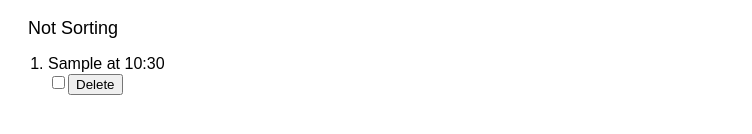
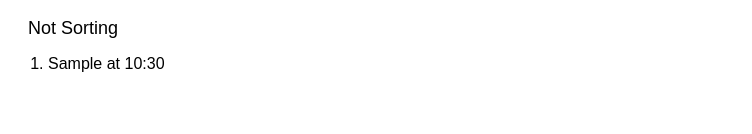
Before and after one commit to housemax77/todo-app-react, a React (Create React App) app: page / in a window 1280 px wide. Both pictures are taken after typing "Sample", "10:30" into the empty fields and a click on the input "Add To Do". Shown: the part 186-320 px from the top of the page, without its empty margins (0-752 px from the left). Built offline with nearby package versions, Linux system fonts and the light colour scheme.

Commit message:
Revert "Checkbox"

```diff
--- a/src/App.js
+++ b/src/App.js
@@ -7,71 +7,55 @@ export function App() {
   const [time, setTime] = useState("");
   // the list of todos already entered
   const [toDos, setToDos] = useState([]);
+  //setCount is a function that is setting the variable count which is by default 0
 
   function createCheckBox(toDo, index) {
+    debugger;
     return (
       <input
         type="checkBox"
         id={"checkBox-" + index}
-        aria-label={`Did you ${toDo.toDo}?`}
+        aria-label={`Did you ${toDo}?`}
         onClick={(event) => {
+          debugger;
           const updatedToDos = toDos.map((toDo, index) => {
             // use id to determine which toDo to edit event.target.id
-            const todoIndex = event.target.id.split("-")[1];
-            if (todoIndex === index.toString()) {
+            const splitId = event.target.id.split("-");
+            const indexToString = index.toString();
+            if (splitId[1] === indexToString) {
+              debugger;
               const toDoCopy = { ...toDo };
-              toDoCopy.done = !toDoCopy.done;
+              if (toDoCopy.done === true) {
+                toDoCopy.done = false;
+              } else {
+                toDoCopy.done = true;
+              }
               return toDoCopy;
             } else {
               return toDo;
             }
           });
+          debugger;
           setToDos(updatedToDos);
         }}
       ></input>
     );
   }
 
-  function createDeleteButton(toDo, indexForId) {
+  function renderToDo(toDo, index) {
+    if (!toDo.editing) {
+      if (toDo.done) {
+        <div className="checked">
+          {
+            toDo.toDo + " at " + toDo.time
+            // + createCheckBox(toDo, index)
+          }{" "}
+        </div>;
+      } else {
         return (
-      <button
-        className="deleteButton"
-        type="submit"
-        id={"submitButton-" + indexForId}
-        aria-label={`Delete ${toDo.toDo} To Do?`}
-        onClick={(event) => {
-          const userConfirmedDelete = window.confirm(
-            "Do you want to delete " + toDo.toDo + "?"
-          );
-          if (!userConfirmedDelete) return false;
-          const filteredToDos = toDos.filter(
-            (element, index) => index !== indexForId
-          );
-          setToDos(filteredToDos);
-          document.getElementsByTagName("li").innerHTML = "";
-          toDos.forEach((element, index) => renderToDo(element, index));
-        }}
-      >
-        Delete
-      </button>
-    );
-  }
-
-  function renderToDo(toDo, index) {
-    if (!toDo.editing && toDo.done) {
-      return (
-        <div aria-label={"To Do and time text " + index} className="checked">
-          {toDo.toDo + " at " + toDo.time}
-          {createCheckBox(toDo, index)}
-          {createDeleteButton(toDo, index)}{" "}
-        </div>
-      );
-    } else if (!toDo.editing) {
-      return (
-        <div>
           <div
             onClick={(event) => {
-              const toDosCopy = [...toDos];
+              const toDosCopy = [...toDos]; // copy array using array destructuring
               toDosCopy.forEach((element, index) => {
                 if (element.toDo === toDo.toDo) {
                   element.editing = true;
@@ -79,18 +63,15 @@ export function App() {
                 }
               });
               setToDos(toDosCopy);
+              debugger;
             }}
           >
             {toDo.toDo + " at " + toDo.time}
           </div>
-          {createCheckBox(toDo, index)}
-          {createDeleteButton(toDo, index)}
-        </div>
+          // createCheckBox(toDo, index)
         );
-    } else if (toDo.editing) {
-      return toDoInput(toDo, index);
       }
-    function toDoInput(toDo, index) {
+    }
     return (
       <>
         <div>
@@ -124,7 +105,9 @@ export function App() {
                 // use id to determine which toDo to edit event.target.id
                 const splitId = event.target.id.split("-");
                 const indexToString = index.toString();
+                debugger;
                 if (splitId[2] === indexToString) {
+                  debugger;
                   const timeCopy = { ...time };
                   timeCopy.time = event.target.value;
                   return timeCopy;
@@ -142,10 +125,7 @@ export function App() {
               const toDosCopy = [...toDos]; // copy array using array destructuring
               toDosCopy.forEach((element, index) => {
                 element.editing = false;
-                  if (
-                    element.toDo !== toDo.toDo ||
-                    element.time !== toDo.time
-                  ) {
+                if (element.toDo !== toDo.toDo || element.time !== toDo.time) {
                   toDosCopy.toDo = toDo.toDo;
                   toDosCopy.time = toDo.time;
                 }
@@ -159,10 +139,8 @@ export function App() {
           </button>
         </div>
         {createCheckBox(toDo, index)}
-          {createDeleteButton(toDo, index)}
       </>
     );
-    }
   }
 
   return (
@@ -183,16 +161,16 @@ export function App() {
           placeholder="To Do"
           value={toDo}
           onChange={(event) => setToDo(event.target.value)}
-          className="toDo"
+          class="toDo"
         />
         <input
           aria-label="To Do Time"
           type="time"
           value={time}
           onChange={(event) => setTime(event.target.value)}
-          className="time"
+          class="time"
         />
-        <input className="submit-toDo" type="submit" value="Add To Do" />
+        <input class="submit-toDo" type="submit" value="Add To Do" />
       </form>
       <div className="dropdown">
         <button className="dropbtn">Dropdown</button>
@@ -200,25 +178,25 @@ export function App() {
           aria-label="Sort By Time Or To Do Dropdown"
           className="dropdown-content"
         >
-          {/* <a aria-label="Sort By Time" onClick={callSortTimes}>
+          <a aria-label="Sort By Time" onClick="callSortTimes()">
             Sort By Time
           </a>
-          <a aria-label="Sort Alphabeticlly" onClick={callSortTimes}>
+          <a aria-label="Sort Alphabeticlly" onClick="callSortTimes()">
             Sort Alphabeticlly
-          </a> */}
+          </a>
         </div>
       </div>
       <input
         aria-label="Text To Search To Do"
         type="text"
-        className="search"
+        class="search"
         placeholder="🔍 Search"
-        // onKeyUp="toDoSort()"
+        onkeyup="toDoSort()"
       />
-      <div className="sort-text">Not Sorting</div>
-      <ol className="List">
+      <div class="sort-text">Not Sorting</div>
+      <ol class="List">
         {toDos.map((toDo, index) => {
-          return <li key={toDo.toDo}>{renderToDo(toDo, index)}</li>;
+          return <li>{renderToDo(toDo, index)}</li>;
         })}
       </ol>
     </>
```
Also changed, not shown: 1 other file (tests, documents, lock files or other folders). Lines whose indentation alone changed are shown as unchanged.
